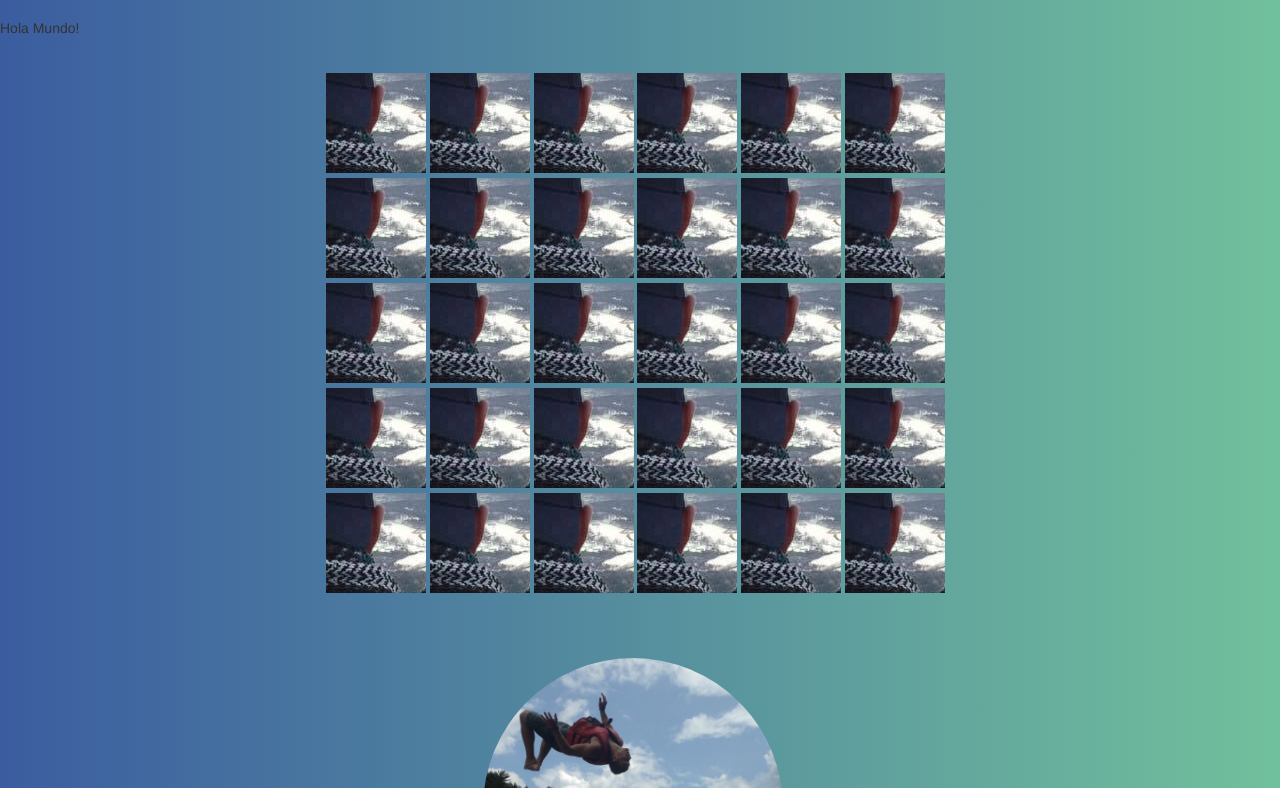
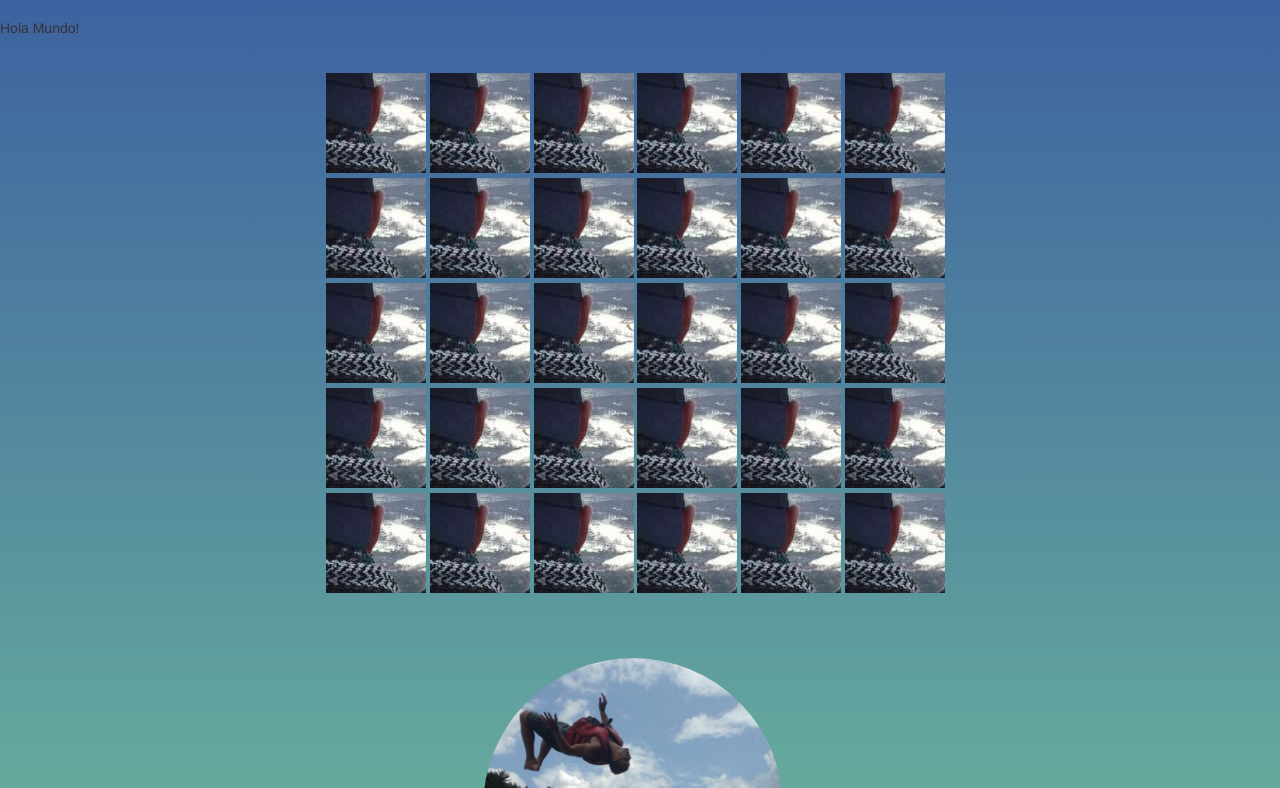
Before and after one commit to tylergaugler16/tylergaugler16.github.io, a website: page index.html in a window 1280 px wide. Shown: the part 54-842 px from the top of the page. Drawn offline with nearby package versions, Linux system fonts and the light colour scheme.

```diff
--- a/css/style.scss
+++ b/css/style.scss
@@ -62,6 +62,6 @@
 body{
 
    // background: linear-gradient(to bottom, deepskyblue, tomato);
-    background: linear-gradient(to right, $blue, $green);
+    background: linear-gradient(to bottom, $blue, $green);
 
 }
```
Also changed, not shown: css/style.css, 1 other file.
